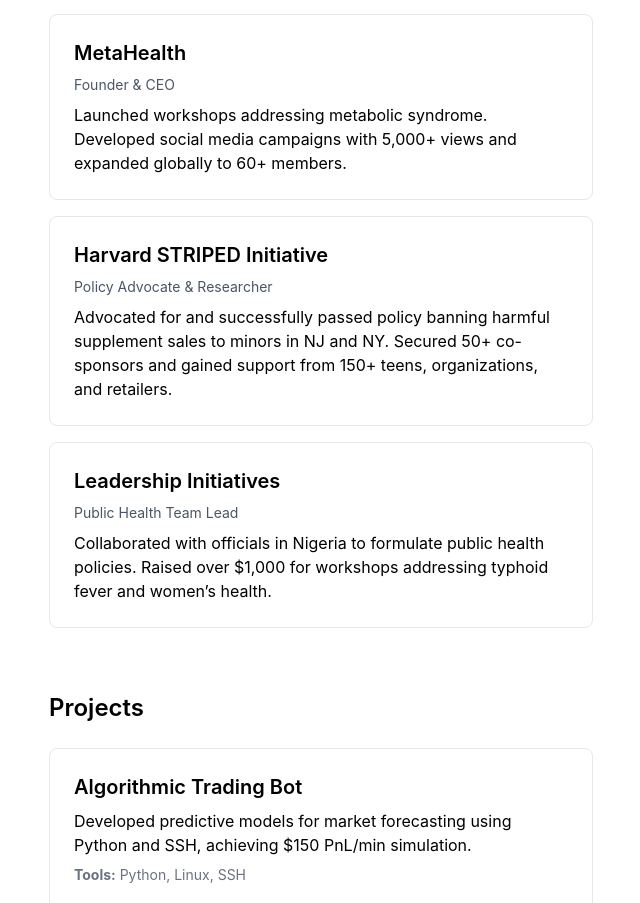
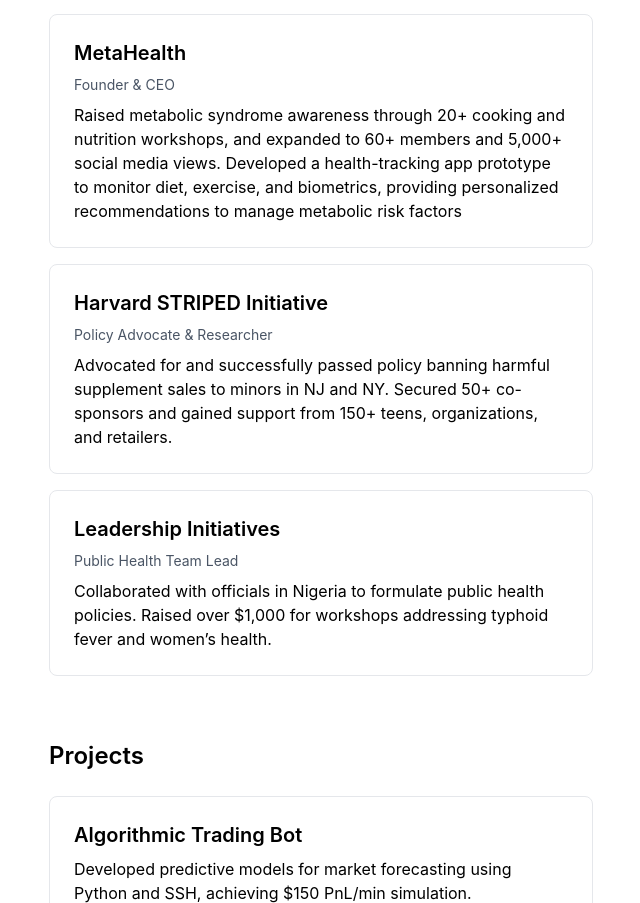
Before and after one commit to krrishapatel/Krrisha-Patel-Portfolio, a Next.js app: page / in a window 1280 px wide. Shown: the part 2046-2949 px from the top of the page, without its empty margins (319-959 px from the left). Built offline with nearby package versions, Linux system fonts and the light colour scheme.

Commit message:
Update page.tsx

```diff
--- a/app/page.tsx
+++ b/app/page.tsx
@@ -74,7 +74,7 @@ export default function Portfolio() {
           <WorkCard
             company="MetaHealth"
             title="Founder & CEO"
-            description="Launched workshops addressing metabolic syndrome. Developed social media campaigns with 5,000+ views and expanded globally to 60+ members."
+            description="Raised metabolic syndrome awareness through 20+ cooking and nutrition workshops, and expanded to 60+ members and 5,000+ social media views. Developed a health-tracking app prototype to monitor diet, exercise, and biometrics, providing personalized recommendations to manage metabolic risk factors"
           />
           <WorkCard
             company="Harvard STRIPED Initiative"
```
